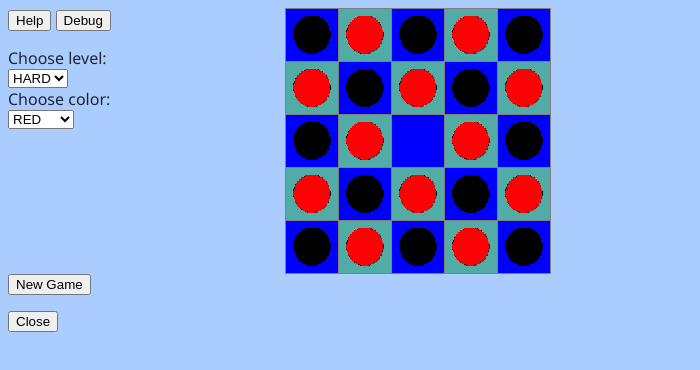
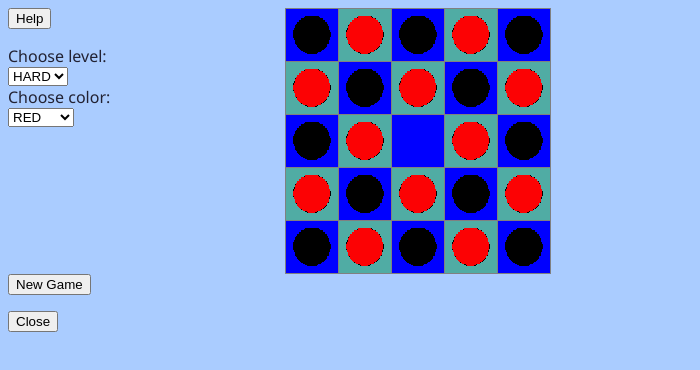
Before and after one commit to ariel1segal/minicheckers-electronjs, an Electron app: page index.html in a window 700 px wide. Drawn offline with Linux system fonts and the light colour scheme.

Commit message:
/button debug removed.

```diff
--- a/index.html
+++ b/index.html
@@ -11,7 +11,8 @@
       <script>
          require('./help.js')
       </script>
-      <button id="debugBtn">Debug</button>
+      <!-- <button id="debugBtn" onclick="win.webContents.openDevTools();">Debug
+      </button> -->
    <form id = "userChoices">
       <p>
       Choose level:
```
Also changed, not shown: 1 other file.
